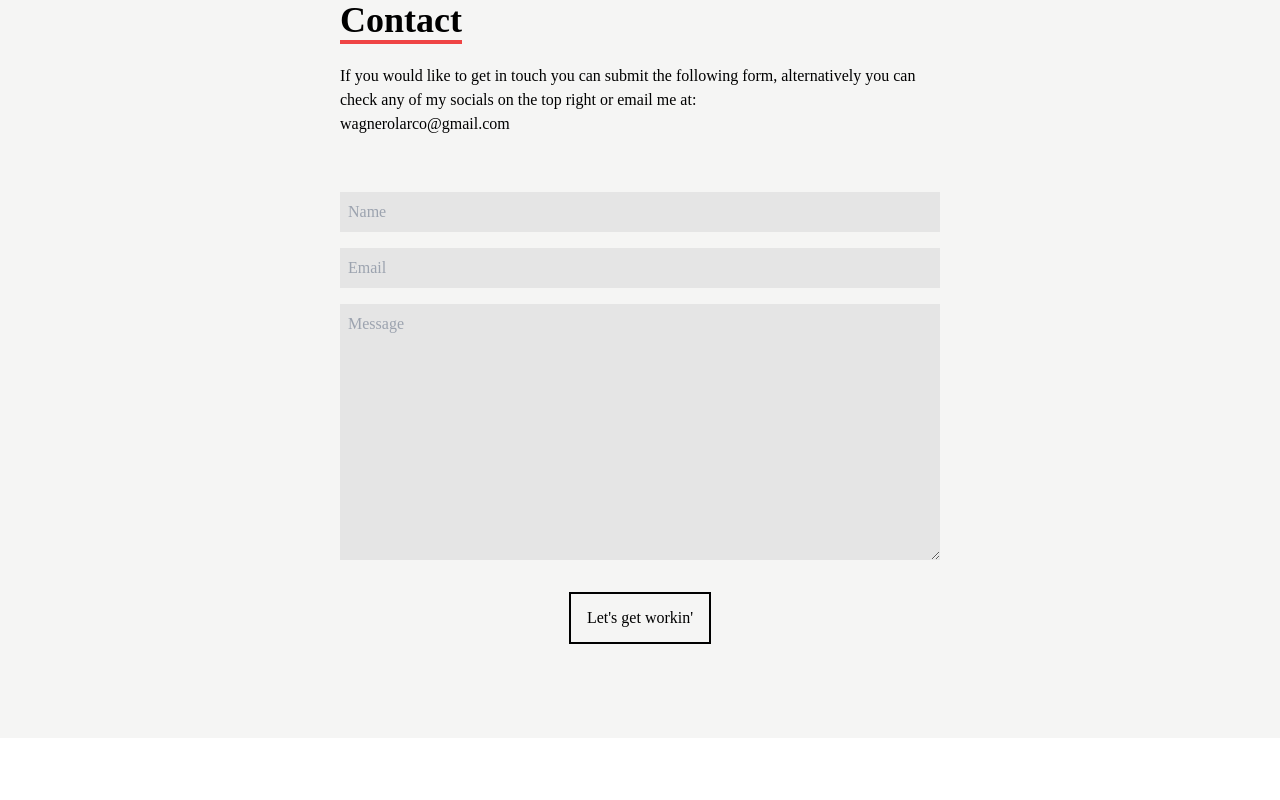
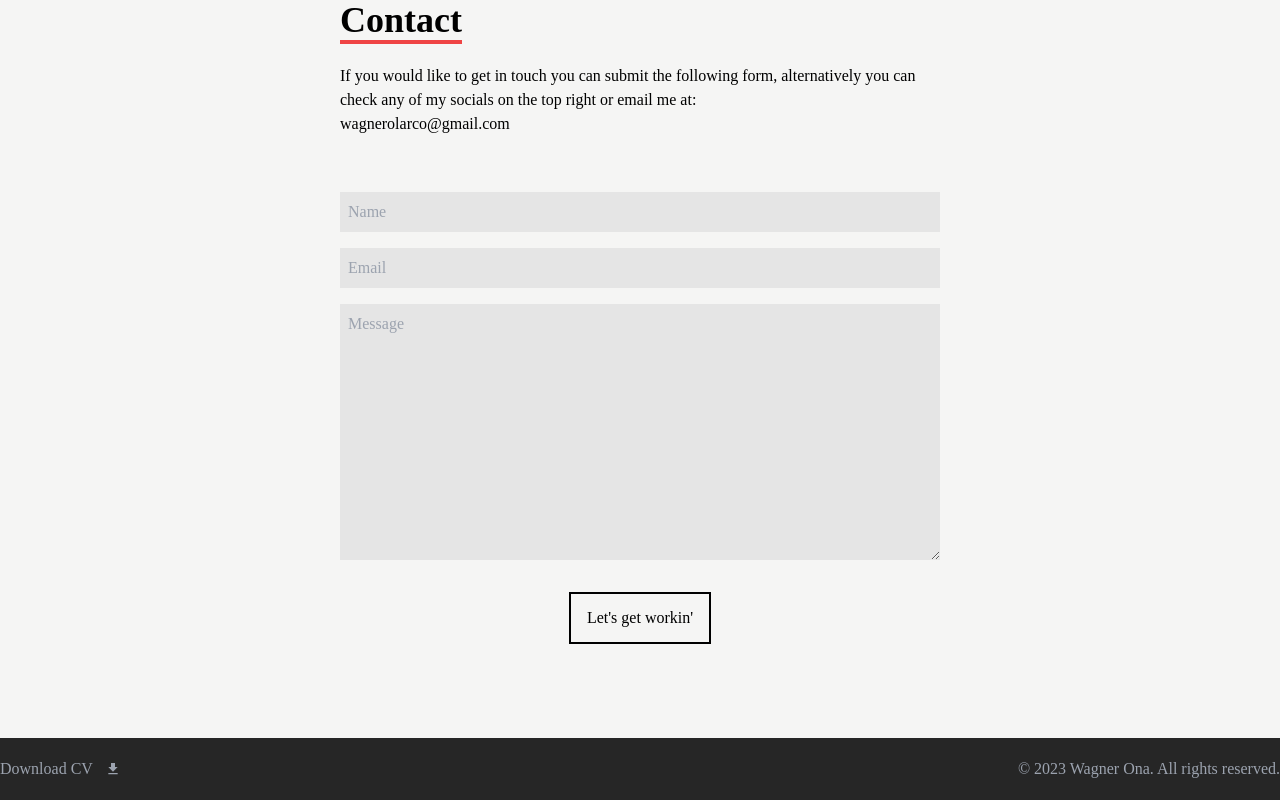
Before and after one commit to wagnerona/wagnerona-portfolio, a React (Create React App) app: page / in a window 1280 px wide. Shown: the part 3262-4062 px from the top of the page. Before the commit the page ends 4000 px from the top, so only its background shows below. Built offline with nearby package versions, Linux system fonts and the light colour scheme.

Commit message:
Added footer

```diff
--- a/src/App.js
+++ b/src/App.js
@@ -4,6 +4,7 @@ import About from "./components/About";
 import WebSkills from "./components/WebSkills";
 import WebWork from "./components/WebWork";
 import Contact from "./components/Contact";
+import Footer from "./components/Footer";
 
 
 function App() {
@@ -15,6 +16,7 @@ function App() {
       <WebSkills />
       <WebWork />
       <Contact />
+      <Footer />
     </div>
   );
 }
--- /dev/null
+++ b/src/components/Footer.js
@@ -0,0 +1,18 @@
+import React from 'react'
+import CV from '../assets/Wagner-Ona-Web-Design-CV.pdf'
+import { MdFileDownload } from 'react-icons/md';
+
+const Footer = () => {
+    return (
+        <footer className="bg-neutral-800 text-gray-400 py-4">
+            <div className="h-[30px] container mx-auto flex justify-between items-center">
+                <div className="flex space-x-4">
+                    <a href={CV} target="_blank" rel="noreferrer" className='flex items-center'>Download CV<MdFileDownload className='ml-3' /></a>
+                </div>
+                <p>© 2023 Wagner Ona. All rights reserved.</p>
+            </div>
+        </footer>
+    );
+};
+
+export default Footer
```
Also changed, not shown: 1 other file (tests, documents, lock files or other folders).
